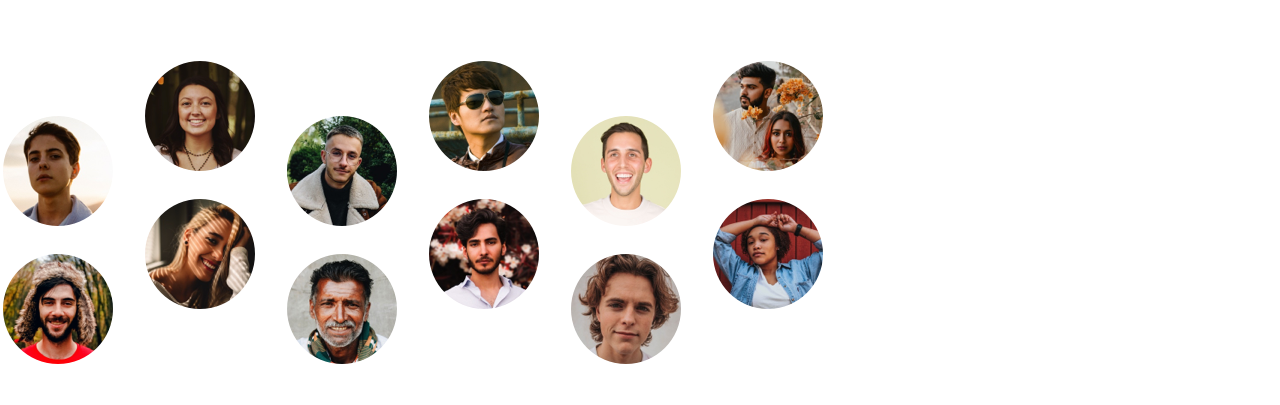
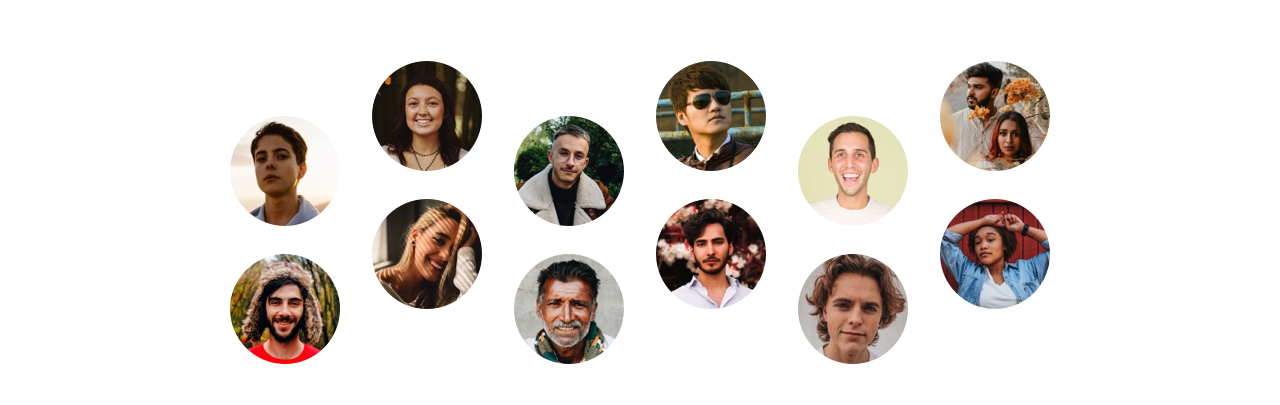
Before and after one commit to gustavo2023/meet-landing-page, a plain HTML site: page index.html in a window 1280 px wide. Shown: the part 79-484 px from the top of the page. Drawn offline with Linux system fonts and the light colour scheme.

Commit message:
update hero section image

```diff
--- a/index.html
+++ b/index.html
@@ -32,14 +32,12 @@
           <img
             src="./assets/desktop/image-hero-left.png"
             alt="Several avatar mockups"
-            class="hero-image"
           />
         </div>
-        <div class="hero-img-container">
+        <div class="hero-img-center">
           <img
             src="./assets/tablet/image-hero.png"
             alt="Several avatar mockups"
-            class="hero-image"
           />
         </div>
         <div class="hero-content">
@@ -59,7 +57,6 @@
           <img
             src="./assets/desktop/image-hero-right.png"
             alt="Several avatar mockups"
-            class="hero-image"
           />
         </div>
       </section>
--- a/styles.css
+++ b/styles.css
@@ -137,6 +137,7 @@ header {
   grid-template-columns: 1fr;
   flex-direction: column;
   align-items: center;
+  justify-content: center;
   gap: 3rem;
 }
 
@@ -148,9 +149,9 @@ header {
   width: 100%;
 }
 
-.hero-img-container {
+.hero-img-center {
   display: flex;
-  justify-content: space-between;
+  justify-content: center;
   align-items: center;
   width: 100%;
 }
```
